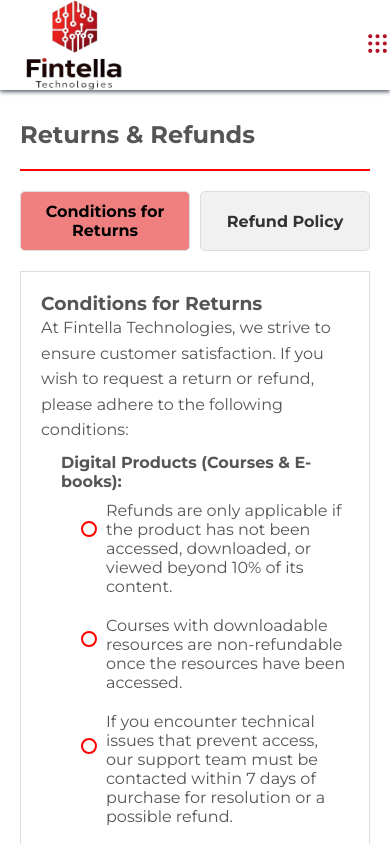
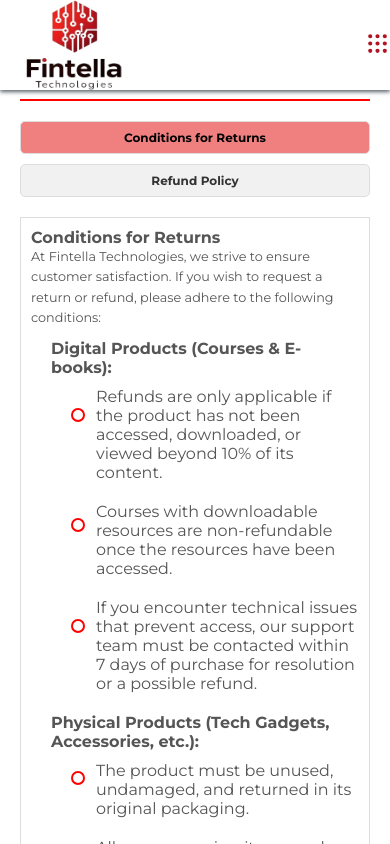
Before and after one commit to ShahmirYousaf/fintella-website, a React (Create React App) app: page /return_refund in a window 390 px wide. Shown: the top 844 px of the page. Built offline with nearby package versions, Linux system fonts and the light colour scheme.

Commit message:
updated css

```diff
--- a/src/Pages/Contact/ReturnRefund/ReturnPolicy.css
+++ b/src/Pages/Contact/ReturnRefund/ReturnPolicy.css
@@ -3,11 +3,14 @@
   max-width: 1000px;
   margin: 0 auto;
   padding: 20px;
+  box-sizing: border-box; /* Ensures padding is included in the width */
 }
+
 h2 {
   color: #555;
   margin-bottom: 10px;
   margin-top: 100px;
+  font-size: 2rem; /* Responsive font size */
 }
 
 .heading-line {
@@ -15,12 +18,14 @@
   border-top: 2px solid red;
   margin-bottom: 20px;
 }
+
+/* Tabs */
 .tabs {
   display: flex;
   margin-bottom: 20px;
-    margin-top:20px;
-    gap:10px;
-
+  margin-top: 20px;
+  gap: 10px;
+  flex-wrap: wrap; /* Allows tabs to wrap on smaller screens */
 }
 
 .tab {
@@ -32,17 +37,11 @@
   cursor: pointer;
   font-size: 16px;
   font-weight: bold;
-
   color: #333; /* Default text color */
   border-radius: 5px;
+  min-width: 150px; /* Ensures tabs don't get too small */
 }
-   .underline {
-     /* border-bottom: 3px solid red;
-     padding-bottom: 3px;  */
-    font-weight: bold;
-    color: #555;
-    display: inline-block;
-  }
+
 .tab.active {
   background-color: lightcoral;
   color: #000; /* Text color for active tab */
@@ -53,6 +52,12 @@
   color: #555; /* Text color on hover */
 }
 
+.underline {
+  font-weight: bold;
+  color: #555;
+  display: inline-block;
+}
+
 .content {
   border: 1px solid #ddd;
   padding: 20px;
@@ -61,7 +66,8 @@
 
 h3, h4 {
   margin-top: 0;
-    color: #555
+  color: #555;
+  font-size: 1.5rem; /* Responsive font size */
 }
 
 ul, ol {
@@ -95,20 +101,20 @@
 p {
   color: #555;
   line-height: 1.6;
+  font-size: 1rem; /* Responsive font size */
 }
 
 strong {
   color: #333;
 }
 
-  .circled-bullets li{
+.circled-bullets li {
   position: relative;
   padding-left: 25px; /* Space for the custom bullet */
   margin-bottom: 20px; /* Space between bullet points */
   color: #555; /* Text color */
+}
 
-
-  }
 .circled-bullets li::before {
   content: "";
   position: absolute;
@@ -121,3 +127,65 @@
   border-radius: 50%; /* Makes it a circle */
   background-color: transparent; /* Transparent background */
 }
+
+/* Media Queries for Responsiveness */
+
+/* For tablets and smaller screens */
+@media (max-width: 768px) {
+  h2 {
+    margin-top: 50px; /* Reduce top margin for smaller screens */
+    font-size: 1.75rem; /* Smaller font size */
+  }
+
+  .tabs {
+    flex-direction: column; /* Stack tabs vertically */
+    gap: 10px;
+  }
+
+  .tab {
+    width: 100%; /* Full width for stacked tabs */
+    font-size: 14px; /* Smaller font size */
+  }
+
+  .content {
+    padding: 15px; /* Reduce padding for smaller screens */
+  }
+
+  h3, h4 {
+    font-size: 1.25rem; /* Smaller font size */
+  }
+
+  p {
+    font-size: 0.9rem; /* Smaller font size */
+  }
+}
+
+/* For mobile devices */
+@media (max-width: 480px) {
+  h2 {
+    margin-top: 30px; /* Further reduce top margin */
+    font-size: 1.5rem; /* Smaller font size */
+  }
+
+  .tab {
+    padding: 8px; /* Smaller padding for mobile */
+    font-size: 12px; /* Smaller font size */
+  }
+
+  .content {
+    padding: 10px; /* Further reduce padding */
+  }
+
+  h3, h4 {
+    font-size: 1rem; /* Smaller font size */
+  }
+
+  p {
+    font-size: 0.8rem; /* Smaller font size */
+  }
+
+  .circled-bullets li::before {
+    width: 10px; /* Smaller circle */
+    height: 10px; /* Smaller circle */
+  }
+}
```
Lines whose indentation alone changed are shown as unchanged.
